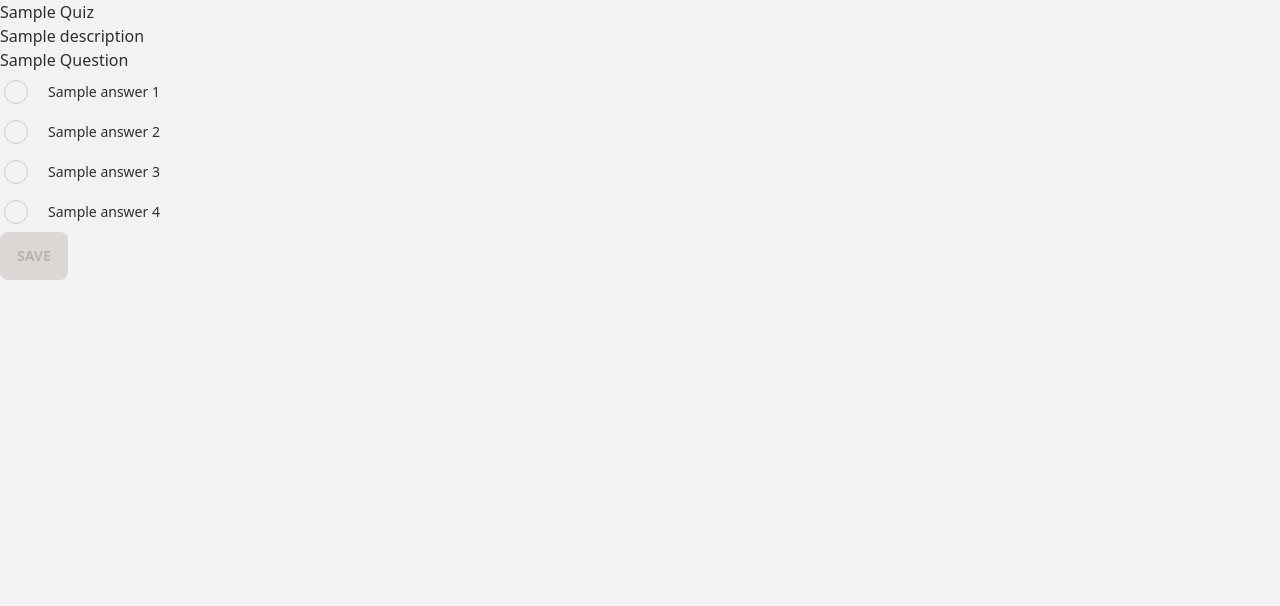
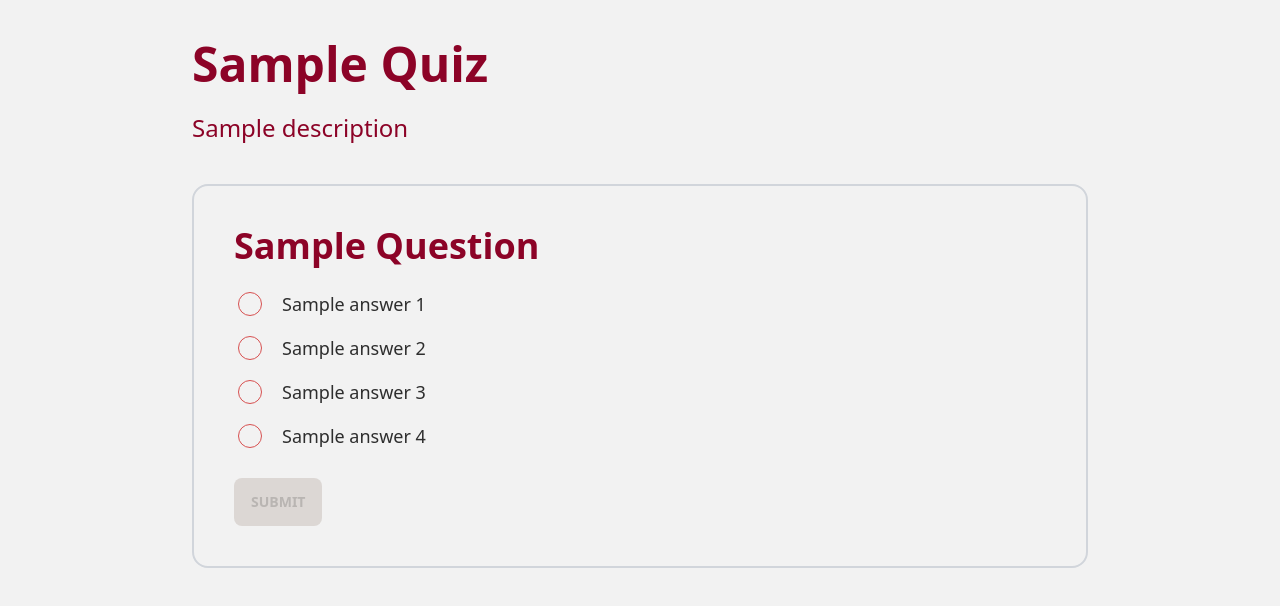
Before and after one commit to lesleh/quizzical, a Next.js app: page / in a window 1280 px wide. Shown: the top 606 px of the page. Built offline with nearby package versions, Linux system fonts and the light colour scheme.

Commit message:
Add styling

```diff
--- a/src/app/page.tsx
+++ b/src/app/page.tsx
@@ -20,7 +20,7 @@ const quiz = {
 export default function Home() {
   return (
     <main>
-      <div className="container mx-auto">
+      <div className="max-w-4xl mx-auto">
         <Quiz quiz={quiz} />
       </div>
     </main>
--- a/src/components/Quiz/Quiz.tsx
+++ b/src/components/Quiz/Quiz.tsx
@@ -9,9 +9,9 @@ export interface QuizProps {
 
 export function Quiz({ quiz: { title, description, questions } }: QuizProps) {
   return (
-    <div>
-      <h1>{title}</h1>
-      <p>{description}</p>
+    <div className="py-10">
+      <h1 className="text-5xl font-bold text-primary mb-6">{title}</h1>
+      <p className="text-2xl text-primary">{description}</p>
       {questions.map((question) => (
         <QuizQuestion key={question.question} question={question} />
       ))}
--- a/src/components/QuizQuestion/QuizQuestion.tsx
+++ b/src/components/QuizQuestion/QuizQuestion.tsx
@@ -13,7 +13,8 @@ export function QuizQuestion({ question }: QuestionProps) {
   const [selectedOption, setSelectedOption] = useState<string | null>(null);
 
   function onChange(e: FormEvent<HTMLInputElement>) {
-    setSelectedOption(e.target.value);
+    const value = (e.target as HTMLInputElement).value;
+    setSelectedOption(value);
   }
 
   function onSubmit(e: FormEvent<HTMLFormElement>) {
@@ -22,26 +23,31 @@ export function QuizQuestion({ question }: QuestionProps) {
   }
 
   return (
-    <form onSubmit={onSubmit}>
-      <p>{question.question}</p>
+    <form
+      onSubmit={onSubmit}
+      className="my-10 border-solid border-gray-300 border-2 rounded-2xl p-10"
+    >
+      <p className="text-4xl text-primary font-semibold">{question.question}</p>
+      <div className="mt-4 mb-5">
         {question.options.map((option) => (
           <label key={option} className="label justify-start gap-5">
             <input
               onChange={onChange}
               type="radio"
-            className="radio"
+              className="radio radio-secondary"
               name="answer"
               value={option}
             />
-          <span className="label-text">{option}</span>
+            <span className="label-text text-lg">{option}</span>
           </label>
         ))}
+      </div>
       <button
         className={clsx("btn btn-primary", {
           "btn-disabled": !selectedOption,
         })}
       >
-        Save
+        Submit
       </button>
     </form>
   );
--- a/tailwind.config.ts
+++ b/tailwind.config.ts
@@ -10,13 +10,7 @@ const config: Config = {
   daisyui: {
     themes: ["autumn"],
   },
-  theme: {
-    extend: {
-      colors: {
-        primary: rose,
-      },
-    },
-  },
+  theme: {},
   plugins: [require("daisyui")],
 };
 export default config;
```
Lines whose indentation alone changed are shown as unchanged.
